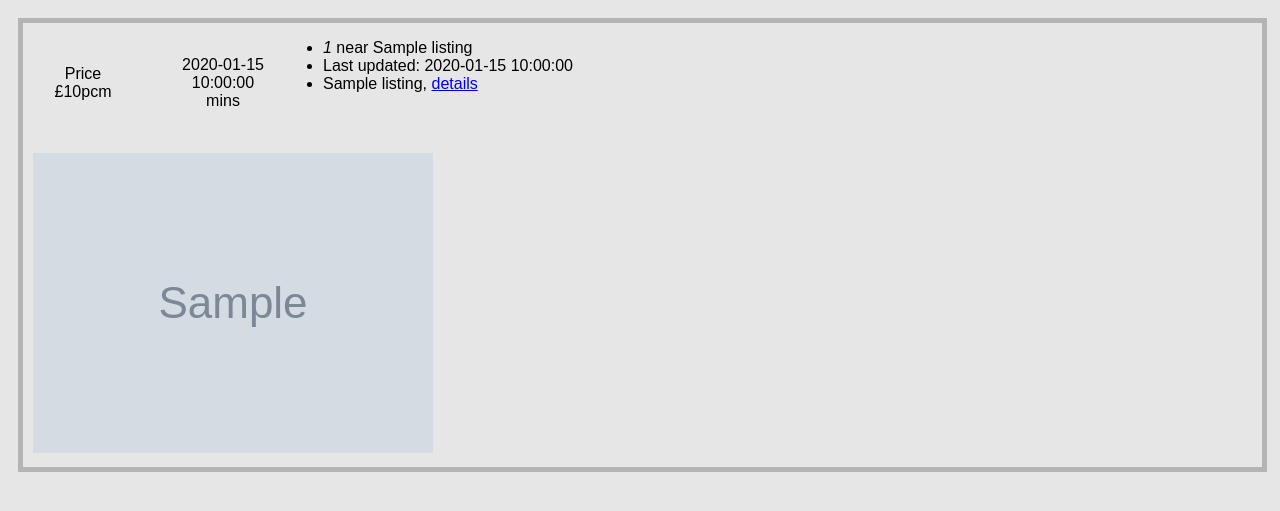
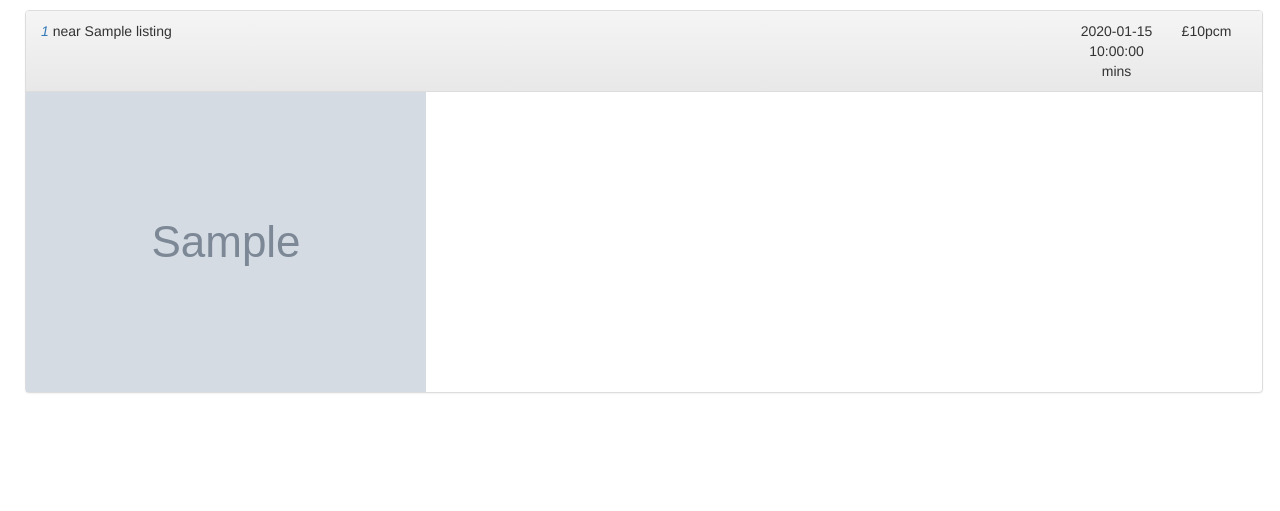
Before and after one commit to andyljones/flat-scraper-2, a Python web app: template templates/index.j2 in a window 1280 px wide. Shown: the top 511 px of the page. Run offline with Jinja, Linux system fonts and the light colour scheme; the template is opened without the code that fills it: most values are stand-ins (such as "Sample title", 1, 10 or a date in 2020); grey boxes marked "Sample" are stand-in pictures; some libraries are stand-ins or nearby versions.

Commit message:
Cleans up station names

```diff
--- a/server.py
+++ b/server.py
@@ -61,6 +61,7 @@ def get_listings():
         results[k] = l
     results = pd.concat(results, 1).T
     results['price'] = (results['price'].astype(float) * WEEKS_PER_MONTH).div(10).apply(sp.around).mul(10).astype(int)
+    results['printable_station_names'] = results.station_name.apply(lambda x: ', '.join([n.replace(' Underground Station', '') for n in x]))
 
     return results
 
--- a/static/index.css
+++ b/static/index.css
@@ -1,44 +1,21 @@
 #photos {
   overflow-x: scroll;
   white-space:nowrap;
-  margin: 10px;
   float: left;
   clear: left;
-  width: 99%
-}
-
-#details {
-  height: 80px;
-  float: left
+  width: 100%;
 }
 
 .value-displays {
-  height: 100px;
-  width: 100px;
-  margin: 10px;
-  float: left;
-  display: flex;
   justify-content: center;
   align-items: center;
   text-align: center;
-}
-
-.value-display-sep {
-  width: 20px;
-  height: 100px;
-  float: left;
+  width: 80px;
+  margin-left: 10px;
 }
 
 .listing {
-  border-color: rgb(180, 180, 180);
-  border-style: solid;
-  border-width: 5px;
   margin: 10px;
   float: left;
-  width: 98%
+  width: 99%;
 }
-
-body {
-  background-color: rgb(230, 230, 230);
-  font-family: sans-serif;
-}
--- a/templates/index.j2
+++ b/templates/index.j2
@@ -1,30 +1,34 @@
 <!DOCTYPE html>
 <html>
   <head>
+    <link rel="stylesheet" href="https://maxcdn.bootstrapcdn.com/bootstrap/3.3.7/css/bootstrap.min.css" integrity="sha384-BVYiiSIFeK1dGmJRAkycuHAHRg32OmUcww7on3RYdg4Va+PmSTsz/K68vbdEjh4u" crossorigin="anonymous">
+    <link rel="stylesheet" href="https://maxcdn.bootstrapcdn.com/bootstrap/3.3.7/css/bootstrap-theme.min.css" integrity="sha384-rHyoN1iRsVXV4nD0JutlnGaslCJuC7uwjduW9SVrLvRYooPp2bWYgmgJQIXwl/Sp" crossorigin="anonymous">
+    <script src="https://maxcdn.bootstrapcdn.com/bootstrap/3.3.7/js/bootstrap.min.js" integrity="sha384-Tc5IQib027qvyjSMfHjOMaLkfuWVxZxUPnCJA7l2mCWNIpG9mGCD8wGNIcPD7Txa" crossorigin="anonymous"></script>
     <link rel="stylesheet" type="text/css" href="static/index.css">
   </head>
   <body>
+    <div class="container-fluid">
       {% for listing in listings %}
-    <div class="listing">
-      <div class="value-displays">
-        Price<br>&pound{{listing['price']}}pcm
+      <div class="listing panel panel-default">
+        <div class="panel-heading">
+          <div class="pull-left">
+            <a href="{{listing['details_url']}}"><em>{{listing['listing_id']}}</em></a> near {{listing['printable_station_names']}}
           </div>
-      <div class="value-display-sep">
+          <div class="value-displays pull-right">
+            &pound{{listing['price']}}pcm
           </div>
-      <div class="value-displays">
+          <div class="value-displays pull-right">
             {{listing['travel_time']}} mins
           </div>
-      <ul id="details">
-        <li><em>{{listing['listing_id']}}</em> near {{listing['station_name']}}</li>
-        <li>Last updated: {{listing['last_published_date']}}</li>
-        <li>{{listing['agent_name']}}, <a href="{{listing['details_url']}}">details</a>
-      </ul>
-      <div id="photos">
+          <div class="clearfix"></div>
+        </div>
+        <div id="photos" class="">
         {% for filename in listing['photo_filenames'] %}
           <img src="photos/{{filename}}">
         {% endfor %}
         </div>
       </div>
       {% endfor %}
+    </div>
   </body>
 </html>
```
Lines whose indentation alone changed are shown as unchanged.
